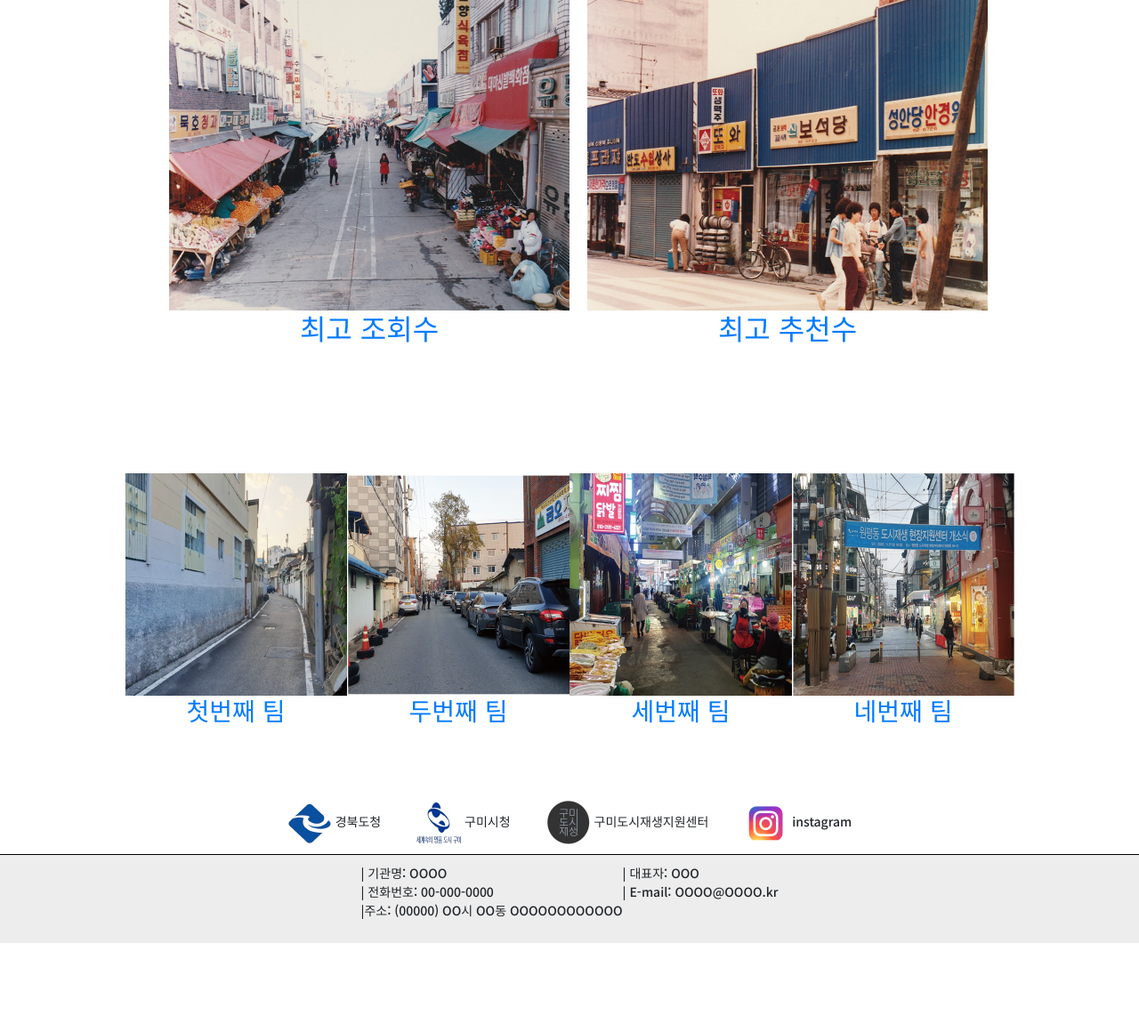
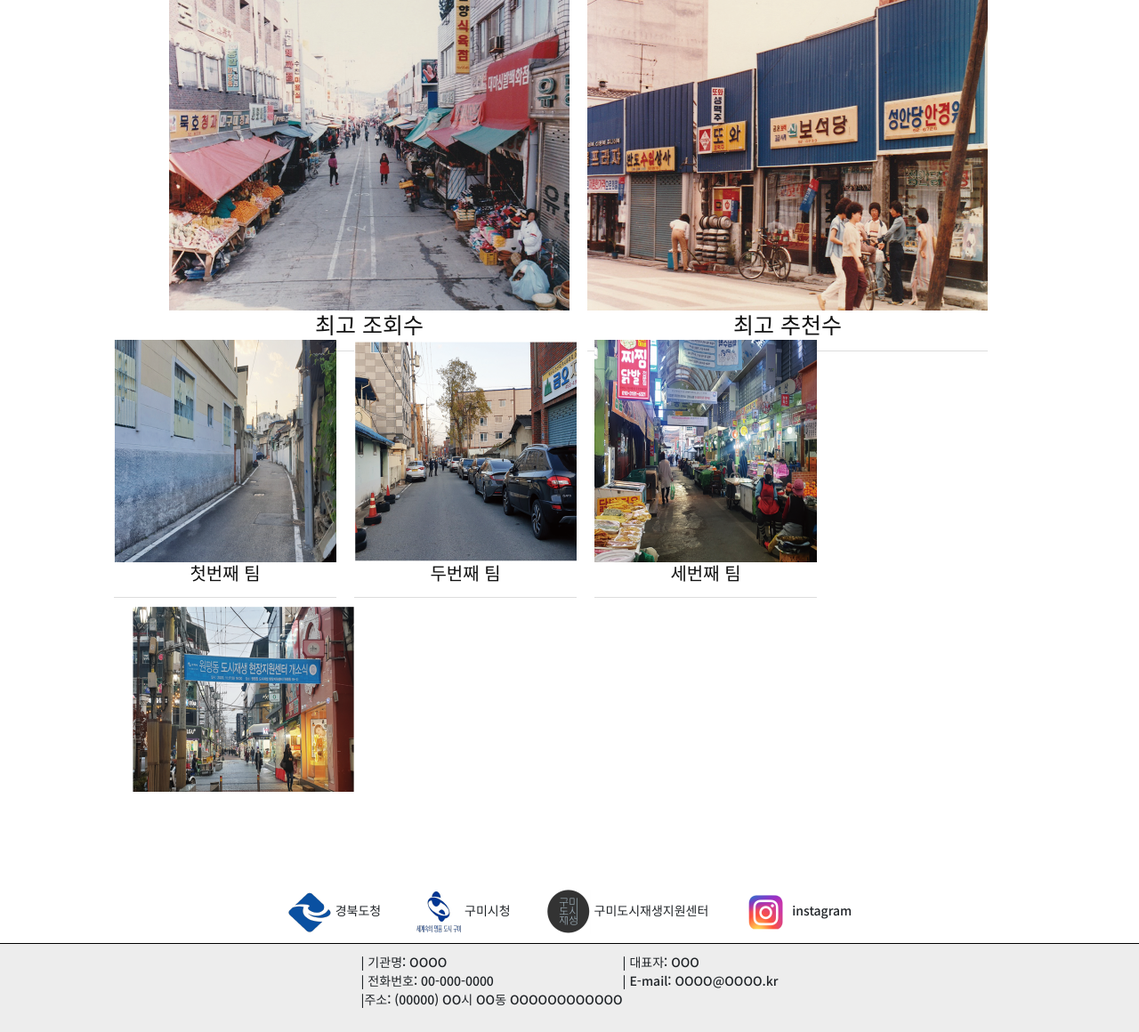
Before and after one commit to ykj33/WAP, a PHP site: page / in a window 1280 px wide; the page is wider, and only the part inside the window is pictured. Shown: the part 1107-2267 px from the top of that part at 89% size. Before the commit the page ends 2167 px from the top of that part, so only its background shows below. Run offline with PHP 8.4, Linux system fonts and the light colour scheme.

Commit message:
20210713 링크 주소 수정, 메인 폰트 크기 수정

```diff
--- a/css/main.css
+++ b/css/main.css
@@ -1,9 +1,3 @@
-<<<<<<< HEAD
-html {
-    font-size: 23px;
-}
-=======
->>>>>>> 24edb446d10298cf8a01d3738f6c7c25300f4537
 
 .inner {
     width: 80%;
@@ -202,7 +196,22 @@ html {
     line-height: 50px;
     float: left;
     margin-top: 50px;
-font-size: 20px;
+    margin-left: 20px;
+}
+
+.box2 li:first-child {
+    margin-left: 0;
+}
+
+.box1 h2 {
+    font-size: 25px;
+    color: #111;
+    border-bottom: 1px solid #ddd;
+    padding-bottom: 15px;
+}
+
+.box2 h3 {
+    font-size: 20px;
     color: #111;
     border-bottom: 1px solid #ddd;
     padding-bottom: 15px;
--- a/index.html
+++ b/index.html
@@ -8,7 +8,7 @@
     <title>WAP</title>
 
     <!-- css 리셋 -->
-    <link rel="stylesheet" href="https://cdn.jsdelivr.net/npm/reset-css@5.0.1/reset.min.css"/>
+    <link rel="stylesheet" href="https://cdn.jsdelivr.net/npm/reset-css@5.0.1/reset.min.css" />
     <!--    material-icons-->
     <link rel="stylesheet" href="https://fonts.googleapis.com/icon?family=Material+Icons">
     <!-- google font -->
@@ -16,7 +16,7 @@
     <link rel="preconnect" href="https://fonts.gstatic.com" crossorigin>
     <link href="https://fonts.googleapis.com/css2?family=Noto+Sans+KR:wght@500&display=swap" rel="stylesheet">
     <!-- SWIPER -->
-    <link rel="stylesheet" href="https://unpkg.com/swiper/swiper-bundle.min.css"/>
+    <link rel="stylesheet" href="https://unpkg.com/swiper/swiper-bundle.min.css" />
     <script src="https://unpkg.com/swiper/swiper-bundle.min.js"></script>
     <link rel="stylesheet" href="css/main.css">
 
--- a/register.html
+++ b/register.html
@@ -56,7 +56,7 @@
 <header>
     <div class="logo-line">
         <div class="logo">
-            <a href="http://rikarsong/wap/index.html">
+            <a href="http://rikarsong.cafe24.com/wap/index.html">
                 <img src="./image/gumi_logo.png" alt="로고" class="logo">
             </a>
         </div>
@@ -75,9 +75,6 @@
         </div>
         <div class="menu">
             <a href="board_list.html">게시판</a>
-        </div>
-        <div class="menu">
-            <a href="login.html">로그인</a>
         </div>
     </div>
 <!--    <nav class="navbar navbar-expand-lg navbar-light bg-light">-->
```
Lines whose indentation alone changed are shown as unchanged.
